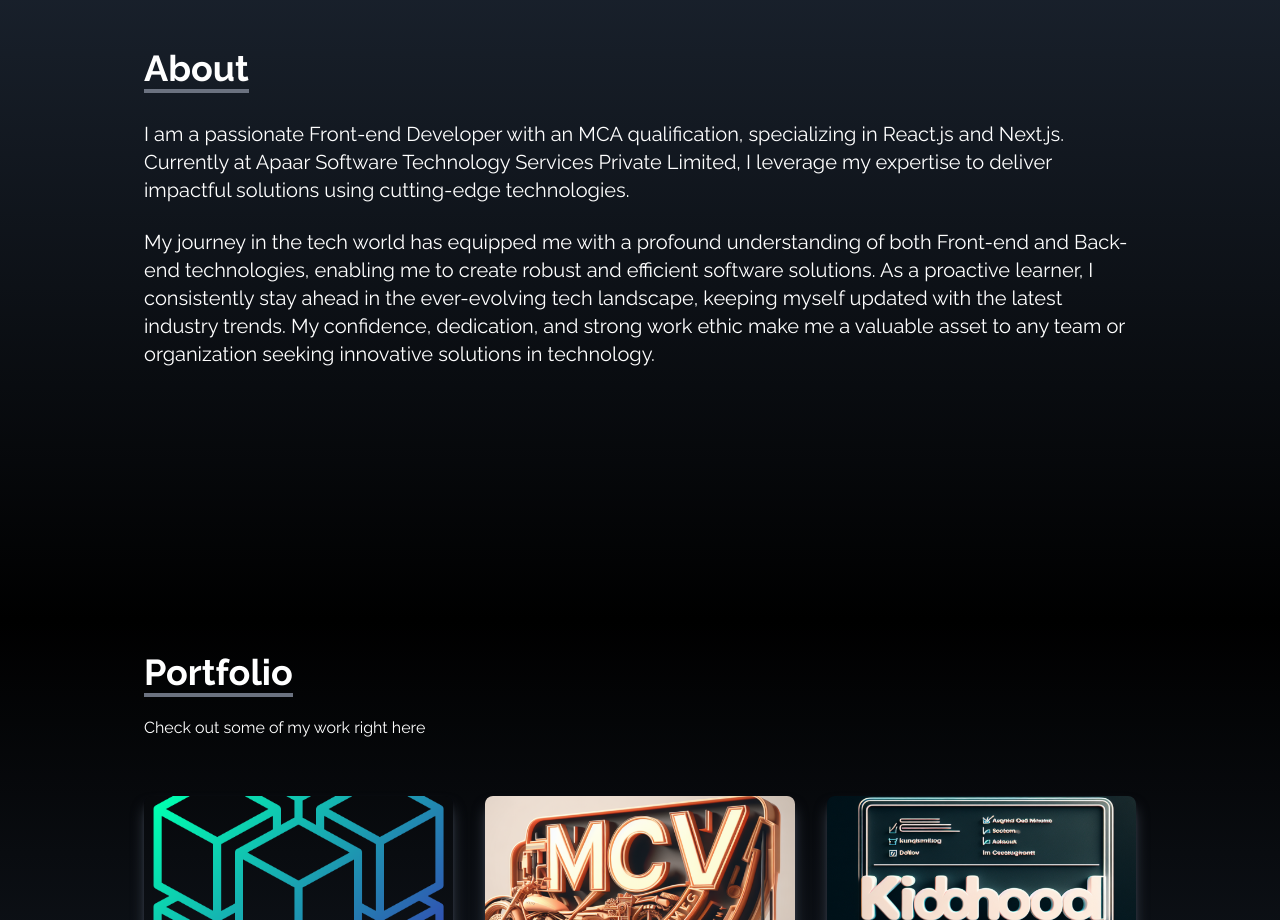
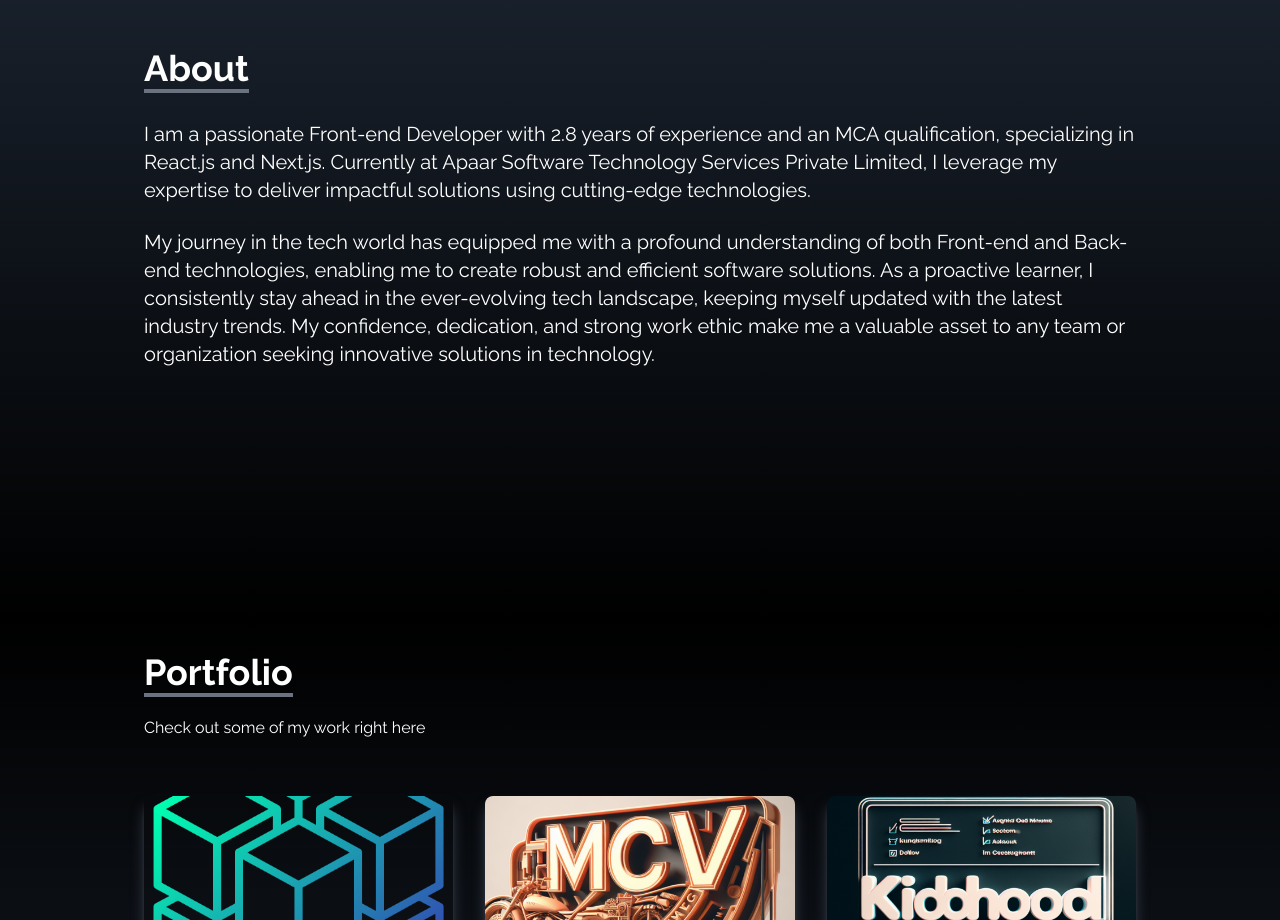
Before and after one commit to naveenkumarsheerla/portfolio, a React (Create React App) app: page / in a window 1280 px wide. Shown: the part 980-1900 px from the top of the page. Built offline with nearby package versions, Linux system fonts and the light colour scheme.

Commit message:
Refactor: About section content
Updated the About section content to be more concise and impactful. The text now better reflects the developer's experience and skills.

```diff
--- a/src/components/About.jsx
+++ b/src/components/About.jsx
@@ -14,14 +14,14 @@ const About = () => {
         </div>
 
         <p className="text-xl">
-        I am a passionate Front-end Developer with an MCA qualification, specializing in React.js and Next.js. Currently at Apaar Software Technology Services Private Limited, I leverage my expertise to deliver impactful solutions using cutting-edge technologies.
+          I am a passionate Front-end Developer with 2.8 years of experience and an MCA qualification, specializing in React.js and Next.js. Currently at Apaar Software Technology Services Private Limited, I leverage my expertise to deliver impactful solutions using cutting-edge technologies.
         </p>
 
         <br />
 
         <p className="text-xl">
-        My journey in the tech world has equipped me with a profound understanding of both Front-end and Back-end technologies, enabling me to create robust and efficient software solutions.
-        As a proactive learner, I consistently stay ahead in the ever-evolving tech landscape, keeping myself updated with the latest industry trends. My confidence, dedication, and strong work ethic make me a valuable asset to any team or organization seeking innovative solutions in technology.
+          My journey in the tech world has equipped me with a profound understanding of both Front-end and Back-end technologies, enabling me to create robust and efficient software solutions.
+          As a proactive learner, I consistently stay ahead in the ever-evolving tech landscape, keeping myself updated with the latest industry trends. My confidence, dedication, and strong work ethic make me a valuable asset to any team or organization seeking innovative solutions in technology.
         </p>
 
         <br />
```
